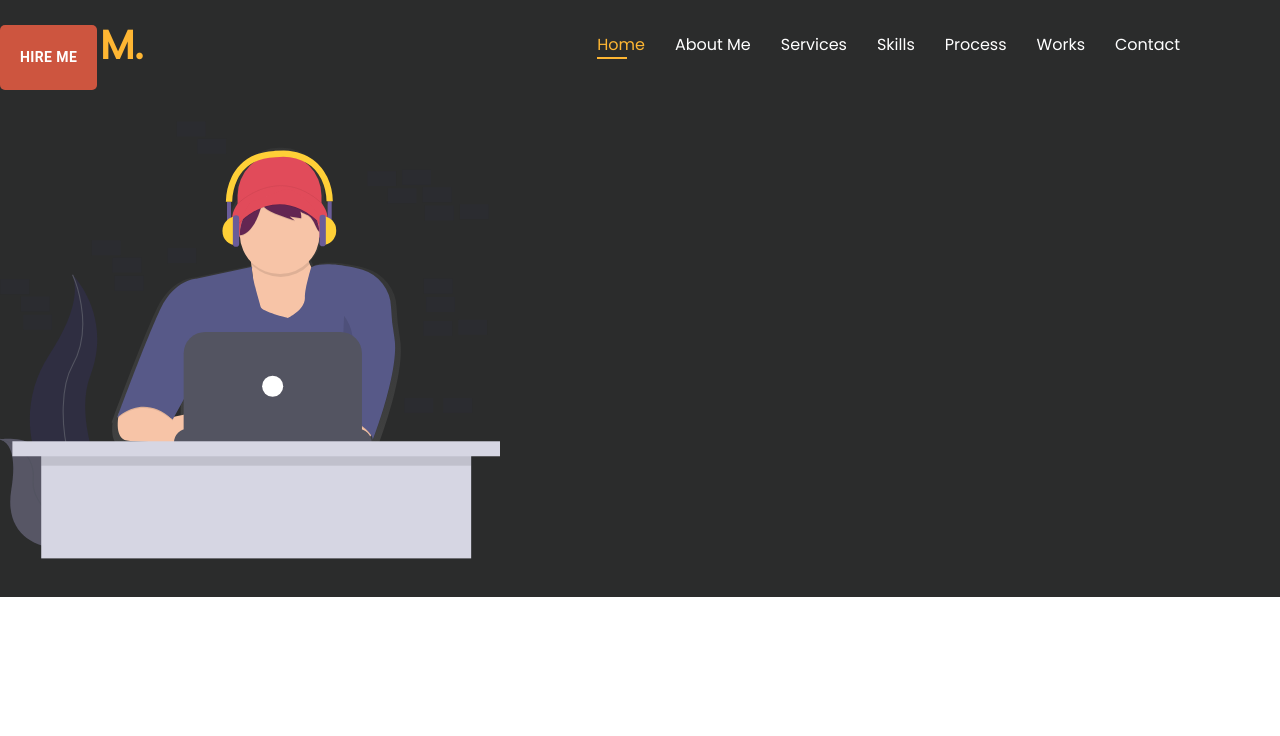
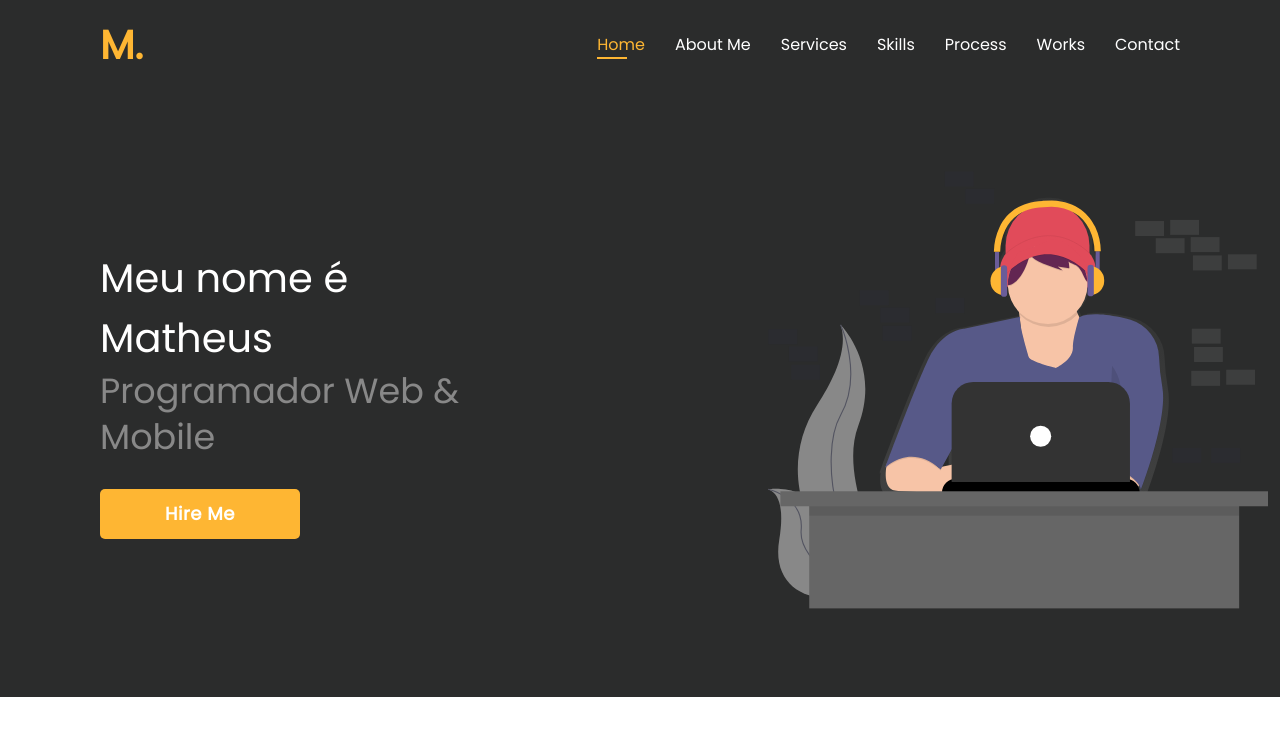
Before and after one commit to MatheusGomesRocha/Portfolio, a React (Create React App) app: page / in a window 1280 px wide. Shown: the top 736 px of the page. Built offline with nearby package versions, Linux system fonts and the light colour scheme.

Commit message:
Finalizando headerBottom + mudando algumas cores do Svg Header para combinar mais com o novo design

```diff
--- a/src/assets/svg/header.js
+++ b/src/assets/svg/header.js
@@ -10,27 +10,27 @@ export default (props) => {
                 </linearGradient>
             </defs>
             <title>coding</title>
-            <rect x="763.63" y="283" width="52" height="27" fill="#2f2e41" opacity="0.2"/>
-            <rect x="767.63" y="316" width="52" height="27" fill="#2f2e41" opacity="0.2"/>
-            <rect x="724.63" y="87" width="52" height="27" fill="#2f2e41" opacity="0.2"/>
-            <rect x="761.63" y="118" width="52" height="27" fill="#2f2e41" opacity="0.2"/>
-            <rect x="661.63" y="89" width="52" height="27" fill="#2f2e41" opacity="0.2"/>
-            <rect x="828.63" y="149" width="52" height="27" fill="#2f2e41" opacity="0.2"/>
-            <rect x="765.63" y="151" width="52" height="27" fill="#2f2e41" opacity="0.2"/>
-            <rect x="698.63" y="120" width="52" height="27" fill="#2f2e41" opacity="0.2"/>
-            <rect x="825.63" y="357" width="52" height="27" fill="#2f2e41" opacity="0.2"/>
-            <rect x="762.63" y="359" width="52" height="27" fill="#2f2e41" opacity="0.2"/>
+            <rect x="763.63" y="283" width="52" height="27" fill="#888" opacity="0.2"/>
+            <rect x="767.63" y="316" width="52" height="27" fill="#888" opacity="0.2"/>
+            <rect x="724.63" y="87" width="52" height="27" fill="#888" opacity="0.2"/>
+            <rect x="761.63" y="118" width="52" height="27" fill="#888" opacity="0.2"/>
+            <rect x="661.63" y="89" width="52" height="27" fill="#888" opacity="0.2"/>
+            <rect x="828.63" y="149" width="52" height="27" fill="#888" opacity="0.2"/>
+            <rect x="765.63" y="151" width="52" height="27" fill="#888" opacity="0.2"/>
+            <rect x="698.63" y="120" width="52" height="27" fill="#888" opacity="0.2"/>
+            <rect x="825.63" y="357" width="52" height="27" fill="#888" opacity="0.2"/>
+            <rect x="762.63" y="359" width="52" height="27" fill="#888" opacity="0.2"/>
             <path
                 d="M280.17,332.5s73.29,73.29,31.92,182S383,804.14,383,804.14s-1.2-.18-3.43-.57C229.05,777,154.26,604.85,238,477,269.08,429.41,294.62,373.64,280.17,332.5Z"
-                transform="translate(-149.42 -56.5)" fill="#2f2e41"/>
+                transform="translate(-149.42 -56.5)" fill="#888"/>
             <path d="M280.17,332.5s41.37,89.84,0,163.12-7.09,279,102.84,308.52" transform="translate(-149.42 -56.5)" fill="none"
                   stroke="#535461" stroke-miterlimit="10" stroke-width="2"/>
             <path
                 d="M149.63,628.92s83.63-13.32,91.25,61.63S401.7,775.89,401.7,775.89s-1,.68-2.87,1.91c-126.49,83-247.4,52.89-229.17-57.36C176.43,679.45,175.87,638.28,149.63,628.92Z"
-                transform="translate(-149.42 -56.5)" fill="#2f2e41"/>
+                transform="translate(-149.42 -56.5)" fill="#888"/>
             <path
                 d="M149.63,628.92s83.63-13.32,91.25,61.63S401.7,775.89,401.7,775.89s-1,.68-2.87,1.91c-126.49,83-247.4,52.89-229.17-57.36C176.43,679.45,175.87,638.28,149.63,628.92Z"
-                transform="translate(-149.42 -56.5)" fill="#f5f5f5" opacity="0.2"/>
+                transform="translate(-149.42 -56.5)" fill="#888" opacity="0.2"/>
             <path d="M149.63,628.92s64.91,14.25,59.58,73.27S305.61,832,401.7,775.89" transform="translate(-149.42 -56.5)"
                   fill="none" stroke="#535461" stroke-miterlimit="10" stroke-width="2"/>
             <rect x="0.63" y="284" width="52" height="27" fill="#2f2e41" opacity="0.2"/>
@@ -92,31 +92,31 @@ export default (props) => {
                   opacity="0.1"/>
             <path
                 d="M338.82,553.3H644.29a25.37,25.37,0,0,1,25.37,25.37v0a0,0,0,0,1,0,0H313.46a0,0,0,0,1,0,0v0A25.37,25.37,0,0,1,338.82,553.3Z"
-                fill="#535461"/>
+                fill="#000"/>
             <path
                 d="M369.9,378.89H613.22a39,39,0,0,1,39,39V559.11a0,0,0,0,1,0,0H330.9a0,0,0,0,1,0,0V417.89A39,39,0,0,1,369.9,378.89Z"
-                fill="#535461"/>
+                fill="#333"/>
             <circle cx="491.29" cy="476.93" r="19.03" fill="#fff"/>
             <path d="M577.56,204.7s72.72-72.68,151.15-1.33" transform="translate(-149.42 -56.5)" fill="none" stroke="#000"
                   stroke-miterlimit="10" opacity="0.1"/>
             <rect x="590.36" y="143.57" width="7.3" height="41.39" fill="#6a5c99"/>
             <path
                 d="M580.62,170.35h0a25.16,25.16,0,0,1,25.16,25.16v1.62a25.16,25.16,0,0,1-25.16,25.16h0a0,0,0,0,1,0,0V170.35a0,0,0,0,1,0,0Z"
-                fill="#ffd037"/>
+                fill="#FEB633"/>
             <rect x="575.75" y="167.92" width="11.36" height="56.81" rx="5.68" ry="5.68" fill="#6a5c99"/>
             <rect x="558.44" y="200.88" width="7.3" height="41.39" transform="translate(974.76 386.65) rotate(-180)"
                   fill="#6a5c99"/>
             <path
                 d="M550.32,227.66h0a25.16,25.16,0,0,1,25.16,25.16v1.62a25.16,25.16,0,0,1-25.16,25.16h0a0,0,0,0,1,0,0V227.66A0,0,0,0,1,550.32,227.66Z"
-                transform="translate(976.38 450.76) rotate(180)" fill="#ffd037"/>
+                transform="translate(976.38 450.76) rotate(180)" fill="#FEB633"/>
             <rect x="568.99" y="225.23" width="11.36" height="56.81" rx="5.68" ry="5.68"
                   transform="translate(999.92 450.76) rotate(-180)" fill="#6a5c99"/>
             <path
                 d="M738.92,155.83c-9.89-20.56-31.43-45.42-77.86-47.41v-.06l-.56,0h0l-16.45.78v.08c-46.12,2.12-67.56,26.89-77.42,47.38A106.59,106.59,0,0,0,556.41,201l5.68-.14,5.68-.13A96.65,96.65,0,0,1,577,161.21c12.52-25.72,35.56-39.39,68.47-40.66h0l14.55-.81h0C692.95,121,716,134.69,728.51,160.4a96.65,96.65,0,0,1,9.25,39.54l5.68.13,5.68.14A106.59,106.59,0,0,0,738.92,155.83Z"
-                transform="translate(-149.42 -56.5)" fill="#ffd037"/>
-            <rect x="74.28" y="579" width="774.71" height="208" fill="#d6d6e3"/>
+                transform="translate(-149.42 -56.5)" fill="#FEB633"/>
+            <rect x="74.28" y="579" width="774.71" height="208" fill="#666"/>
             <rect x="74.28" y="593" width="774.71" height="27" opacity="0.1"/>
-            <rect x="22.31" y="576" width="878.63" height="27" fill="#d6d6e3"/>
+            <rect x="22.31" y="576" width="878.63" height="27" fill="#666"/>
         </svg>
     );
 }
--- a/src/components/Header.css
+++ b/src/components/Header.css
@@ -44,6 +44,32 @@
 /** **/
 
 
+/** HeaderBottom **/
+.header .headerBottom {
+    margin-top: 90px;
+    display: grid;
+    grid-template-columns: 40% 40%;
+    align-items: center;
+    justify-content: space-between;
+    padding: 50px 0;
+}
+.header .headerBottom .side {
+    display: flex;
+    flex-direction: column;
+    margin-left: 100px;
+}
+.header .headerBottom .side .title {
+    color: #fff;
+    font-size: 40px;
+}
+.header .headerBottom .side .text {
+    font-size: 35px;
+    color: #888;
+    line-height: 1.3;
+}
+
+
+
 
 /** HOVERS **/
 .header .headerTop .side .linkDiv:hover .linkBorderBottom {     /** Aplicada na div que imita a borderBottom */
--- a/src/components/Header.js
+++ b/src/components/Header.js
@@ -81,7 +81,7 @@ export default () => {
                     <DefaultBtnComponent title={"Hire Me"}/>
                 </div>
 
-                <div className={"side"}>
+                <div style={{marginRight: 100}}>
                     <HeaderSvg />
                 </div>
             </div>
--- a/src/sideComponent/DefaultBtn.js
+++ b/src/sideComponent/DefaultBtn.js
@@ -6,21 +6,25 @@ export default(props) => {
     const DefaultBtn = withStyles(() => ({
         root: {
             padding: 20,
-            height: props.height,
-            marginTop: props.mTop,
+            height: 50,
+            marginTop: 30,
+            border: props.border ? '1px solid #FEB633' : '1px solid transparent',
             borderRadius: 5,
-            width: props.width,
-            backgroundColor: '#CD553F',
+            width: 200,
+            backgroundColor: props.border ? 'transparent' : '#FEB633',
             color: '#fff',
             fontWeight: 'bold',
             display: 'flex',
             alignItems: 'center',
             justifyContent: 'center',
-            transition: '500ms',
-            textTransform: props.transform ? props.transform : 'uppercase',
-
+            textTransform: 'capitalize',
+            fontFamily: 'Poppins',
+            fontSize: 18,
+            transition: '250ms',
             '&:hover': {
-                backgroundColor: '#000',
+                backgroundColor: 'transparent',
+                border: '1px solid #FEB633',
+                color: '#FEB633'
             }
         },
     }))(Button);
```
Also changed, not shown: 1 other file (tests, documents, lock files or other folders).
